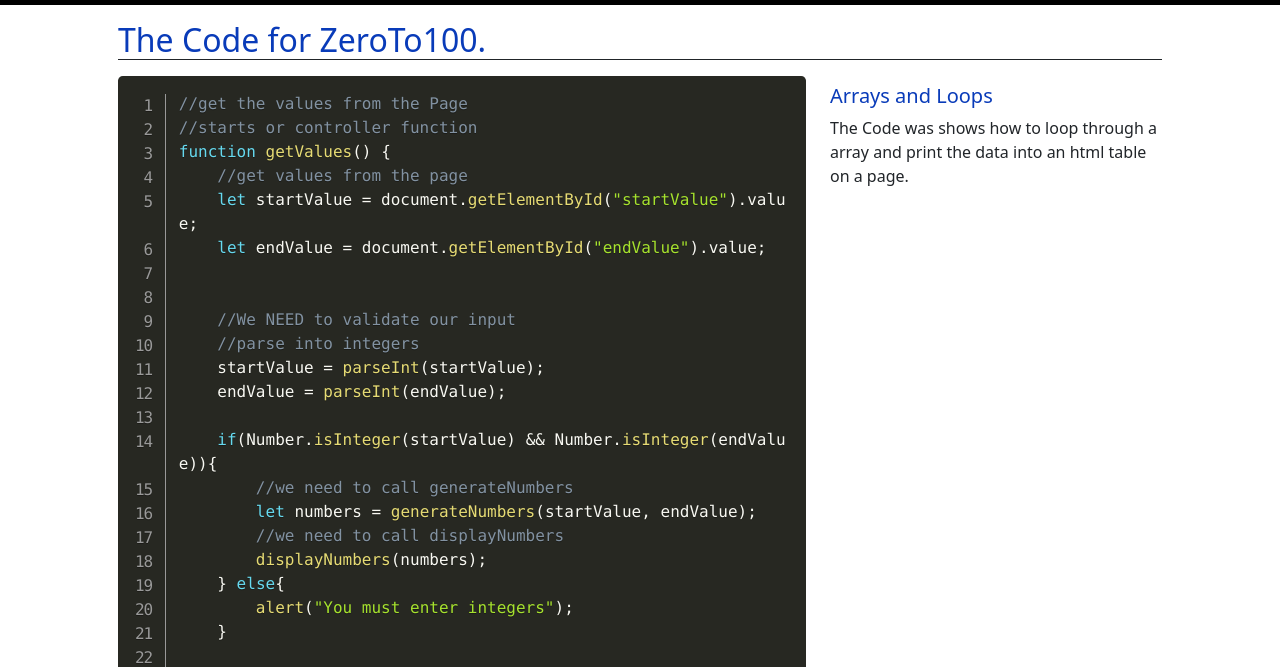
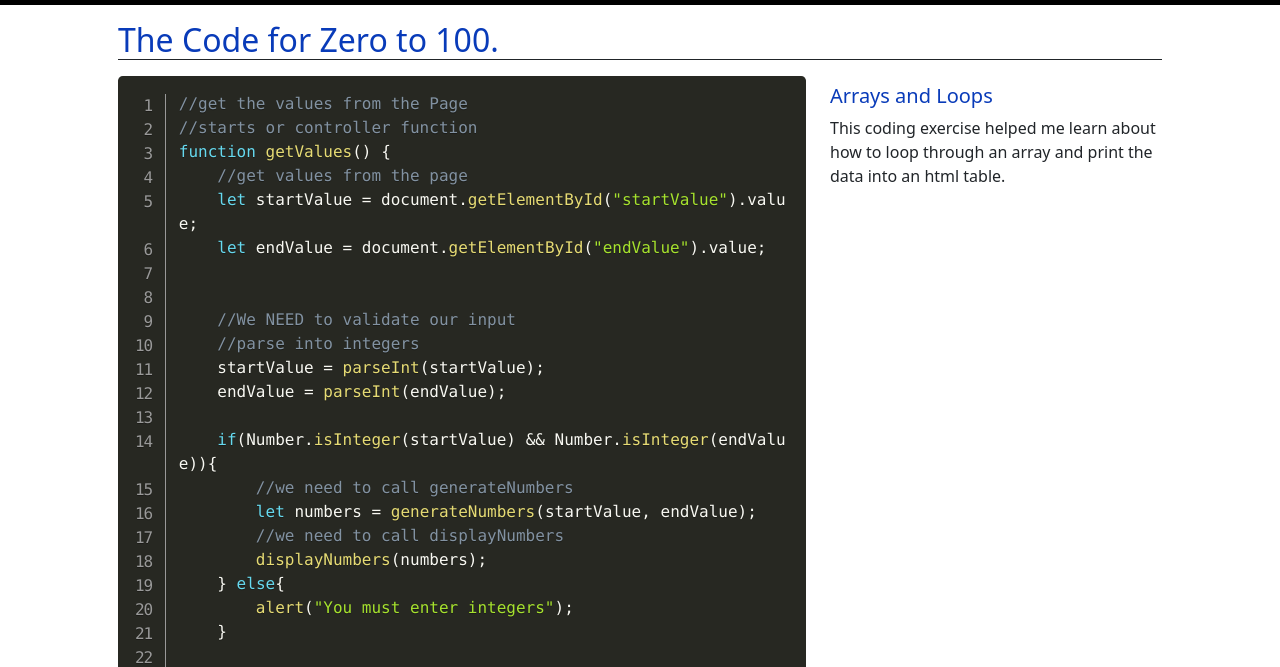
Before and after one commit to caseyspaulding/ZeroTo100, a plain HTML site: page code.html in a window 1280 px wide. Shown: the part 51-718 px from the top of the page. Drawn offline with nearby package versions, Linux system fonts and the light colour scheme.

Commit message:
update text

```diff
--- a/code.html
+++ b/code.html
@@ -71,7 +71,7 @@
 <!-- ==== Main Section ===== -->
 <main class="flex-shrink-0">
     <div class="container py-4 px-5 mt-5">
-        <h2 class="boarder-1 border-bottom border-dark">The Code for ZeroTo100.</h2>
+        <h2 class="boarder-1 border-bottom border-dark">The Code for Zero to 100.</h2>
       <div class="row row-cols-1 row-cols-lg-2">
             <div class="col-lg-8">
                 <pre class="line-numbers"><code class="language-javascript">
@@ -135,8 +135,8 @@
                                 className = "odd";
 
                             }
-                            //This does not render correctly with Prism. Check Git Repo if needed.
-                            templateRows += `<tr><td class="${className}">${number}</td></tr>`;
+
+                            templateRows += `&lt;tr>&lt;td class="${className}" >${number}&lt;/td>&lt;/tr>`;
                         }
 
                         document.getElementById("results").innerHTML = templateRows
@@ -148,7 +148,7 @@
             <div class="col-lg-4">
                 <p> </p>
                 <h5>Arrays and Loops</h5>
-                <p>The Code was shows how to loop through a array and print the data into an html table on a page.</p>
+                <p>This coding exercise helped me learn about how to loop through an array and print the data into an html table.</p>
             </div>
       </div>
     </div>
```
